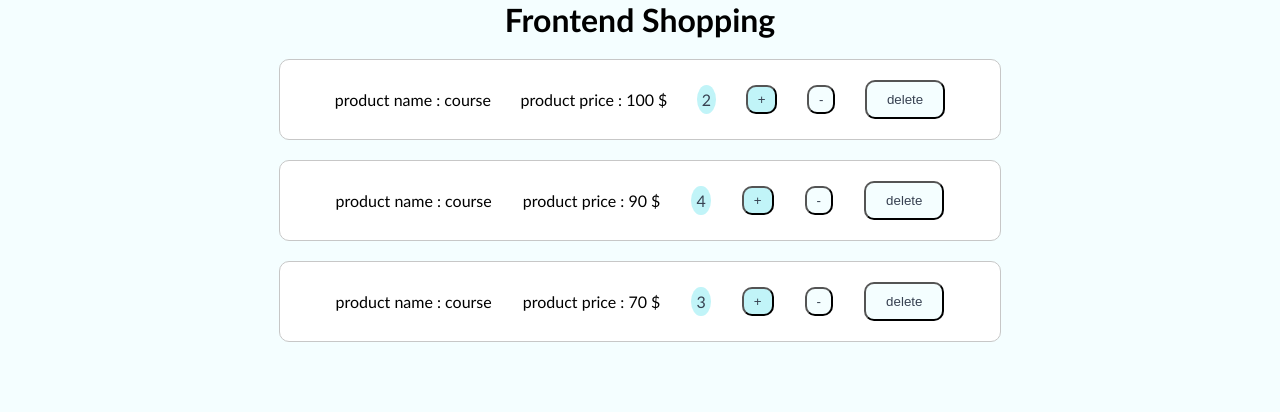
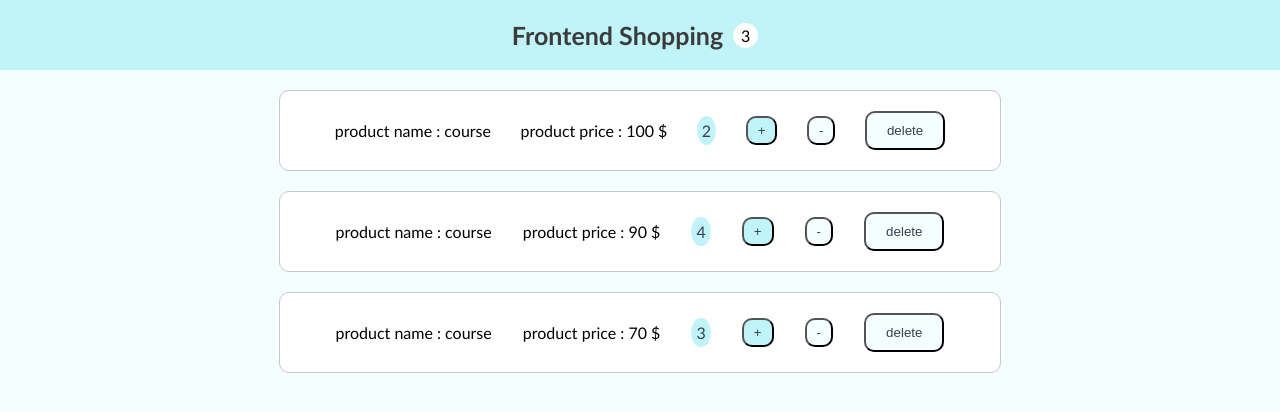
Before and after one commit to ZahraNejati79/first-react-, a React (Create React App) app: page / in a window 1280 px wide. Shown: the top 412 px of the page. Built offline with nearby package versions, Linux system fonts and the light colour scheme.

Commit message:
navbar imp

```diff
--- a/src/App.js
+++ b/src/App.js
@@ -50,7 +50,7 @@ class App extends Component {
   render() {
     return (
       <div className="container" id="title">
-        <NavBar count={this.totalCount} />
+        <NavBar count={this.totalCount()} />
         <ProductList
           products={this.state.products}
           addHandler={this.addHandler}
--- a/src/components/navBar/navBar.js
+++ b/src/components/navBar/navBar.js
@@ -1,6 +1,7 @@
+import styles from "./navBar.module.css";
 const NavBar = (props) => {
   return (
-    <div>
+    <div className={styles.navBar}>
       <h1>Frontend Shopping</h1>
       <span>{props.count}</span>
     </div>
```
